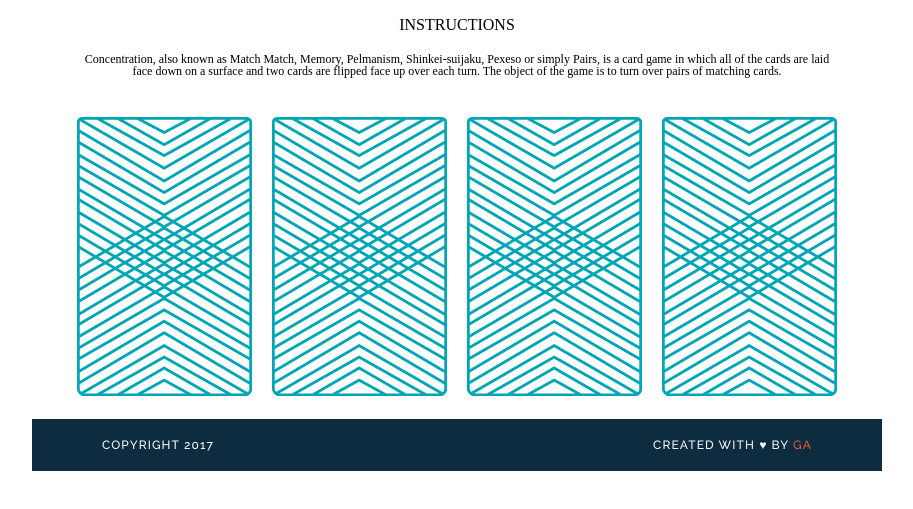
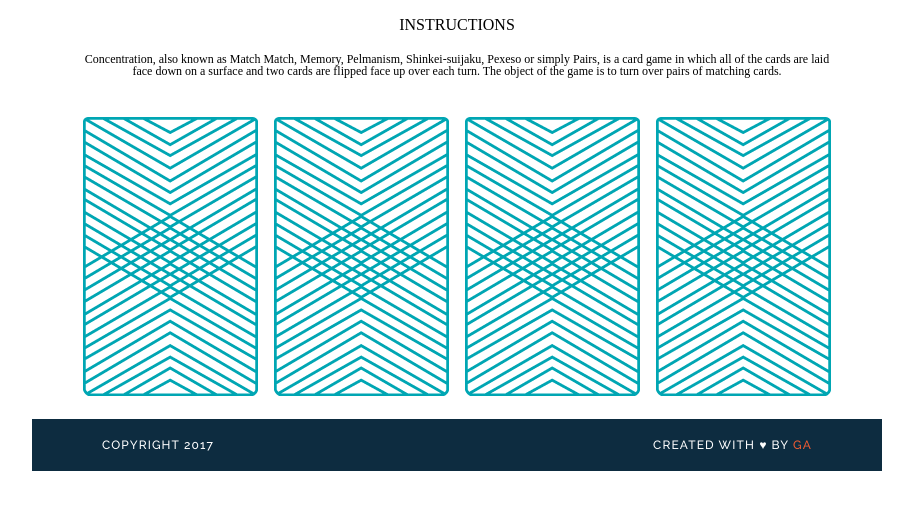
Before and after one commit to Cliff-Conolly/wdi-fundamentals-memorygame, a plain HTML site: page memory_game/index.html in a window 1280 px wide. Shown: the part 189-698 px from the top of the page, without its empty margins (183-1096 px from the left). Drawn offline with Linux system fonts and the light colour scheme; a web font is replaced by a local one.

Commit message:
created game logic

```diff
--- a/memory_game/index.html
+++ b/memory_game/index.html
@@ -28,13 +28,15 @@
 
 			<p class="first">Concentration, also known as Match Match, Memory, Pelmanism, Shinkei-suijaku, Pexeso or simply Pairs, is a card game in which all of the cards are laid face down on a surface and two cards are flipped face up over each turn. The object of the game is to turn over pairs of matching cards.</p>
 
-
+<!--
 			<div>
 				<img src="images/back.png" alt="Queen of Diamonds">
 				<img src="images/back.png" alt="Queen of Hearts">
 				<img src="images/back.png" alt="King of Diamonds">
 				<img src="images/back.png" alt="King of Hearts">
 			</div>
+-->
+			<div id="game-board" class="board clearfix"></div>
 
 			<footer class="clearfix">
 			<p class="copyright">Copyright 2017</p>
--- a/memory_game/js/main.js
+++ b/memory_game/js/main.js
@@ -72,28 +72,51 @@ var cards = [
 
 var cardsInPlay = [];
 
+
 function checkForMatch() {
-	if (cardsInPlay.length === 2)
 	if (cardsInPlay[0] === cardsInPlay[1]) {
   		alert("You found a match!");
 	} else {
   		alert("Sorry, try again.");
-}
+	}
 };
 
 
-function flipcard (cardId) {
+function flipcard () {
+	var cardId = this.getAttribute('data-id');
+	this.setAttribute('src', cards[cardId].cardImage);
 
-	cardsInPlay.push(cards[cardId.rank]);
-	checkForMatch();
+
 	console.log("User flipped" + " " + cards[cardId].rank);
 	console.log("User flipped" + " " + cards[cardId].cardImage);
 	console.log("User flipped" + " " + cards[cardId].suit);
-	 }
+
+	cardsInPlay.push(cards[cardId].rank);
+
+	if (cardsInPlay.length === 2) {
+		checkForMatch();
+	}
+
+	 };
+
+function createBoard () {
+	for (var i = 0; i < cards.length; i++) {
+		var cardElement = document.createElement('img');
+	 	cardElement.setAttribute('src', 'images/back.png');
+	 	cardElement.setAttribute('data-id',i);
+	 	cardElement.addEventListener('click',flipcard);
+	 	document.getElementById('game-board').appendChild(cardElement);
 
 
+	 	}
+	 };
+
+/*
 flipcard(0);
-flipcard(2);
+flipcard(2); */
+
+createBoard();
+
 
 
 
```
